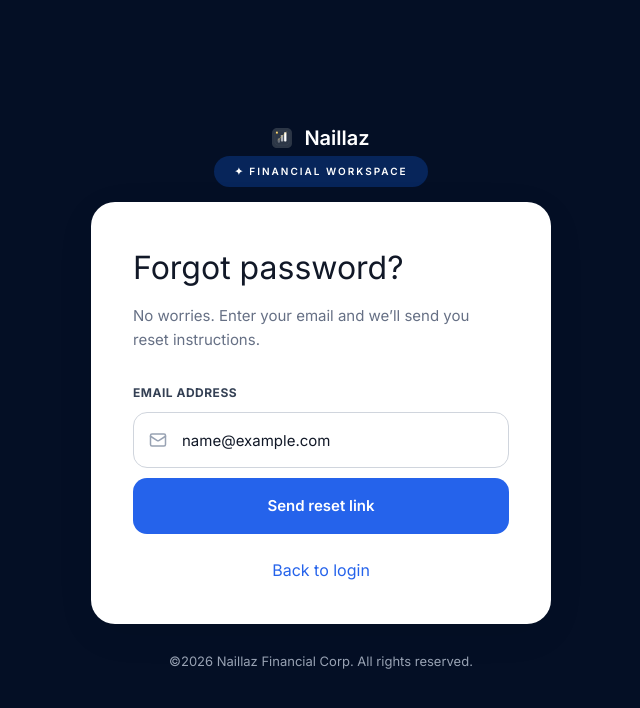
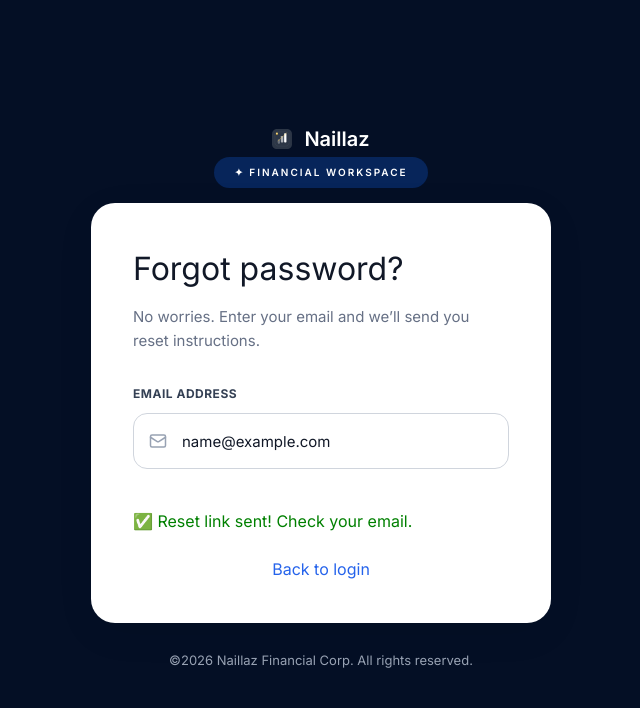
Before and after one commit to Harehood100/naillaz-dashboard, a Next.js app: page /forgot-password in a window 1280 px wide. Both pictures are taken after typing "name@example.com" into the empty fields and a click on the button "Send reset link". Shown: the top 708 px of the page, without its empty margins (319-959 px from the left). Built offline with nearby package versions, Linux system fonts and the light colour scheme.

Commit message:
Update page.jsx

```diff
--- a/src/app/forgot-password/page.jsx
+++ b/src/app/forgot-password/page.jsx
@@ -1,5 +1,6 @@
+"use client";
+import { useState } from "react";
 import Link from "next/link";
-
 import "./forgot-password.css";
 
 import { Mail } from "lucide-react";
@@ -11,6 +12,27 @@
 import AuthCard from "@/components/auth/AuthCard";
 
 export default function ForgotPasswordPage() {
+  const [email, setEmail] = useState("");
+  const [error, setError] = useState("");
+  const [sent, setSent] = useState(false);
+
+  const handleSubmit = (e) => {
+    e.preventDefault();
+
+    if (!email.trim()) {
+      setError("Email is required");
+      return;
+    }
+
+    if (!/^[^\s@]+@[^\s@]+\.[^\s@]+$/.test(email)) {
+      setError("Enter a valid email address");
+      return;
+    }
+
+    setError("");
+    setSent(true);
+  };
+
   return (
     <div className="forgot-page">
       <div className="forgot-container">
@@ -21,6 +43,7 @@
         {/* CARD */}
 
         <AuthCard>
+            <form onSubmit={handleSubmit}>
           <div className="form-header">
             <h1>Forgot password?</h1>
 
@@ -34,21 +57,27 @@
 
           <AuthInput
             label="EMAIL ADDRESS"
-            type="email"
-            placeholder="name@company.com"
-            icon={
-              <Mail
-                size={18}
-                className="input-icon"
-              />
+             type="email"
+              placeholder="name@company.com"
+                icon={<Mail size={18} className="input-icon"/>}
+                  value={email}
+                      onChange={(e) => setEmail(e.target.value)}
+                    />
+              {error && <p className="error-text">{error}</p>}
             }
           />
 
           {/* BUTTON */}
 
-          <button className="primary-btn">
+          {sent ? (
+          <p style={{ color: "green", marginTop: "1rem" }}>
+              ✅ Reset link sent! Check your email.
+            </p>
+          ) : (
+           <button type="submit" className="primary-btn">
             Send reset link
-          </button>
+            </button>
+            )}
 
           {/* BACK */}
 
@@ -57,6 +86,7 @@
               Back to login
             </Link>
           </div>
+           </form>
         </AuthCard>
 
         {/* FOOTER */}
```
